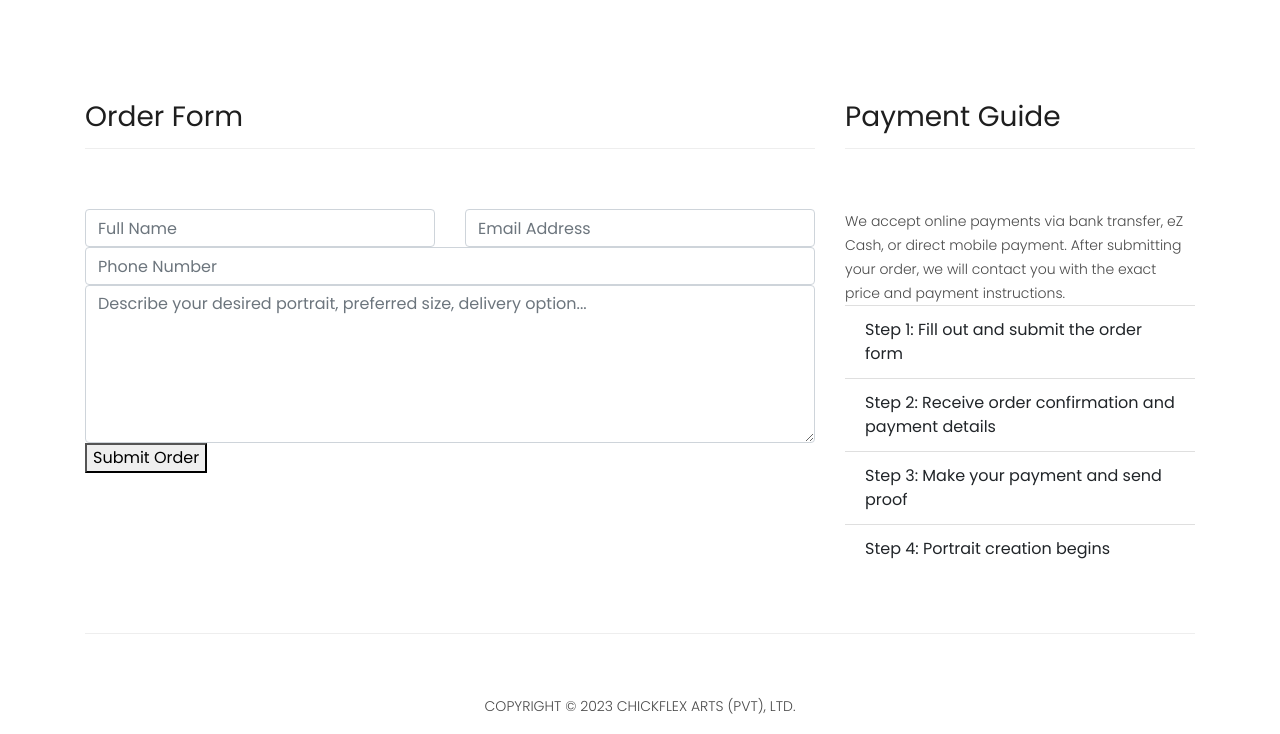
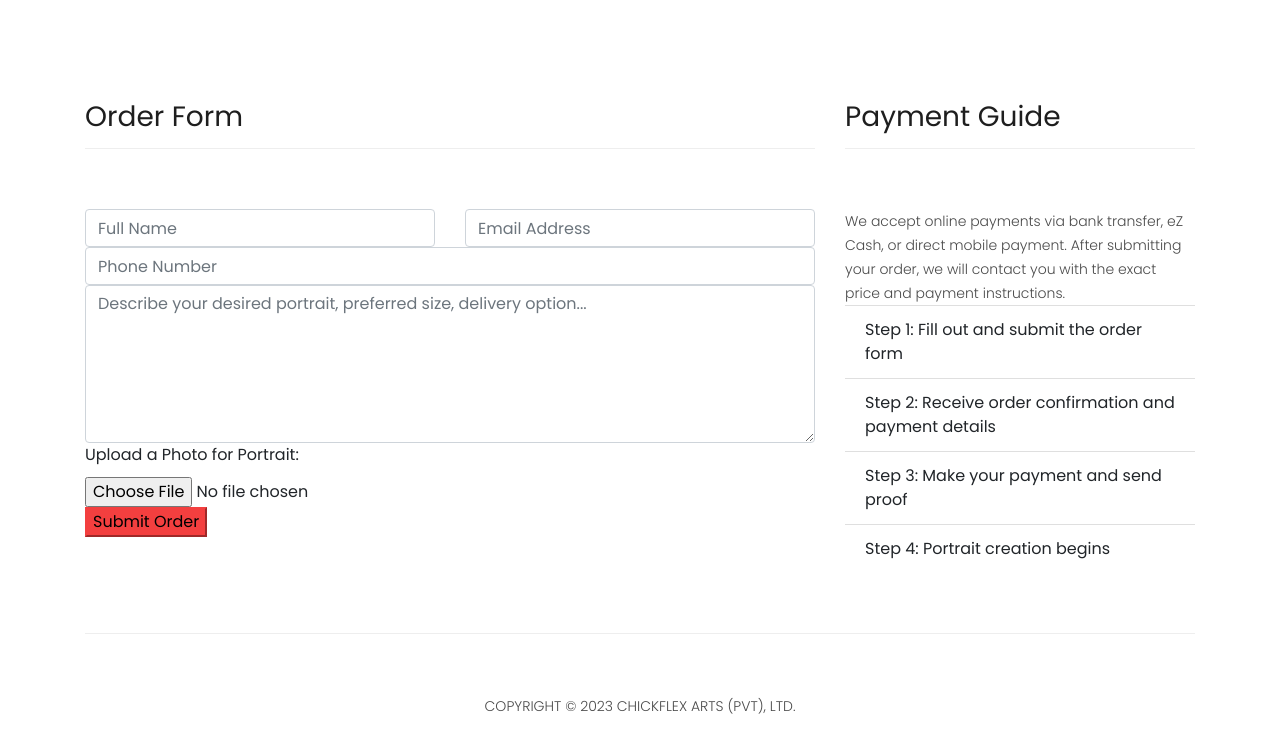
Before and after one commit to Damindu5858/ChickflexARTS, a plain HTML site: page purchase.html in a window 1280 px wide. Shown: the part 456-1190 px from the top of the page. Drawn offline with Linux system fonts and the light colour scheme.

Commit message:
Update purchase.html

```diff
--- a/purchase.html
+++ b/purchase.html
@@ -62,7 +62,7 @@
           <div class="section-heading">
             <h2>Order Form</h2>
           </div>
-          <form id="contact" action="https://formspree.io/f/movepazo" method="POST">
+          <form id="contact" action="https://formspree.io/f/movepazo" method="POST" enctype="multipart/form-data">
             <div class="row">
               <div class="col-md-6">
                 <fieldset>
@@ -86,7 +86,13 @@
               </div>
               <div class="col-md-12">
                 <fieldset>
-                  <button type="submit" id="form-submit" class="filled-button">Submit Order</button>
+                  <label for="photoUpload" style="margin-bottom: 10px;">Upload a Photo for Portrait:</label>
+                  <input name="photo" type="file" class="form-control-file" id="photoUpload" accept="image/*" required>
+                </fieldset>
+              </div>
+              <div class="col-md-12">
+                <fieldset>
+                  <button type="submit" id="form-submit" class="filled-button" style="background-color: #f33f3f; border-color: #f33f3f;">Submit Order</button>
                 </fieldset>
               </div>
             </div>
@@ -127,7 +133,6 @@
   <script src="assets/js/slick.js"></script>
   <script src="assets/js/isotope.js"></script>
   <script src="assets/js/accordions.js"></script>
-
   <script language="text/Javascript">
     cleared[0] = cleared[1] = cleared[2] = 0;
     function clearField(t) {
```
